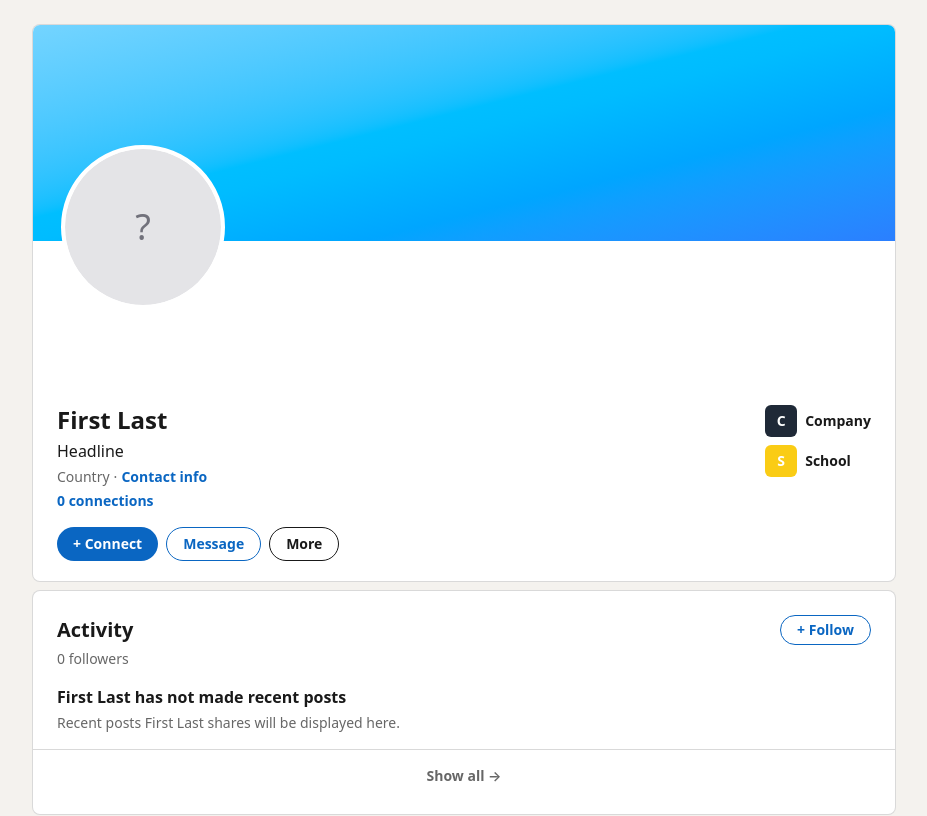
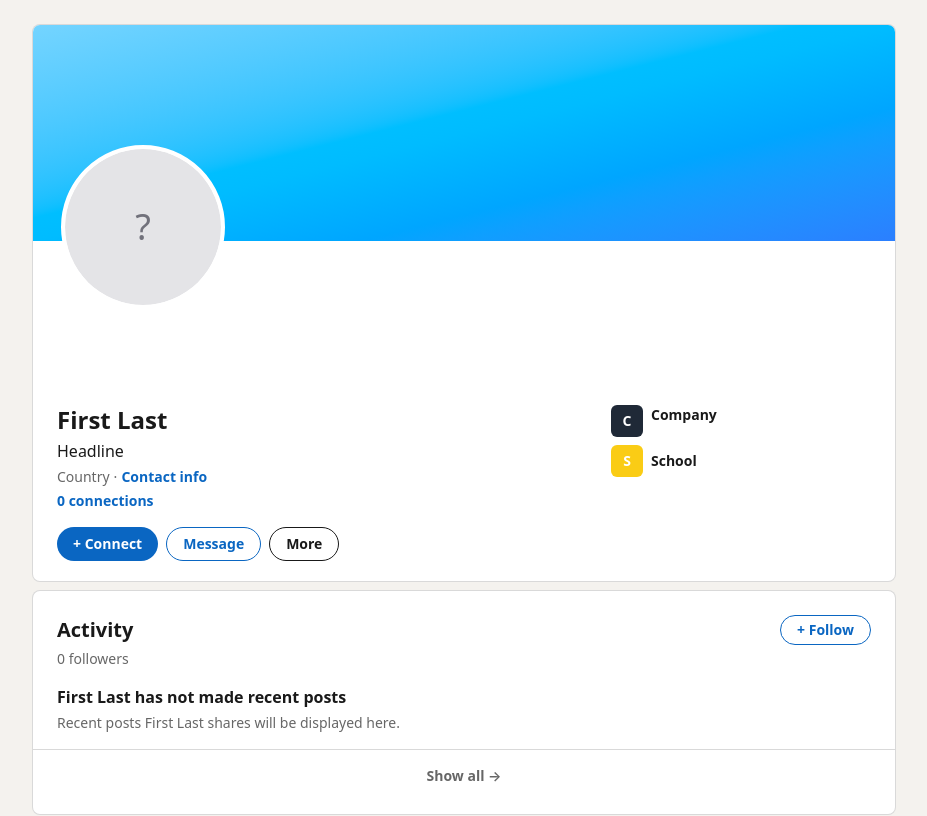
Before and after one commit to dooneygit/mockedin, a Next.js app: page / in a window 1280 px wide. Shown: the top 816 px of the page, without its empty margins (176-1103 px from the left). Built offline with nearby package versions, Linux system fonts and the light colour scheme.

Commit message:
fixed current education and company display, names line break rather than pushing logos left

```diff
--- a/app/Profile.tsx
+++ b/app/Profile.tsx
@@ -323,29 +323,29 @@ export default function Profile() {
               </div>
             </div>
 
-            <div className="hidden sm:flex shrink-0 flex-col gap-2 items-start text-sm">
+            <div className="hidden sm:flex w-[260px] shrink-0 flex-col gap-2 items-start text-sm">
               {currentCompany && (
-                <div className="flex items-center gap-2">
+                <div className="flex items-start gap-2 w-full">
                   <EntryLogo
                     src={currentCompany.logo}
                     fallbackBg="#1f2937"
                     letter={currentCompany.company.charAt(0)}
                     size="sm"
                   />
-                  <span className="font-semibold">
+                  <span className="font-semibold min-w-0 break-words">
                     {currentCompany.company}
                   </span>
                 </div>
               )}
               {currentSchool && (
-                <div className="flex items-center gap-2">
+                <div className="flex items-center gap-2 w-full">
                   <EntryLogo
                     src={currentSchool.logo}
                     fallbackBg="#facc15"
                     letter={currentSchool.school.charAt(0)}
                     size="sm"
                   />
-                  <span className="font-semibold">{currentSchool.school}</span>
+                  <span className="font-semibold min-w-0 break-words">{currentSchool.school}</span>
                 </div>
               )}
             </div>
```
Also changed, not shown: .claude/settings.local.json (added).
